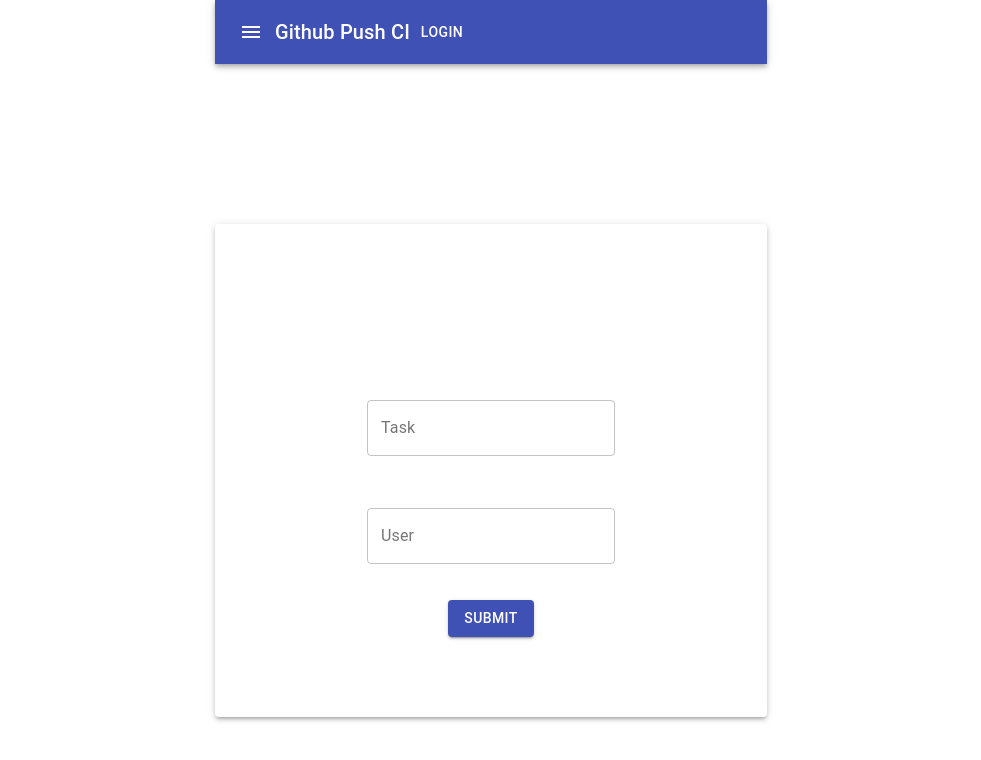
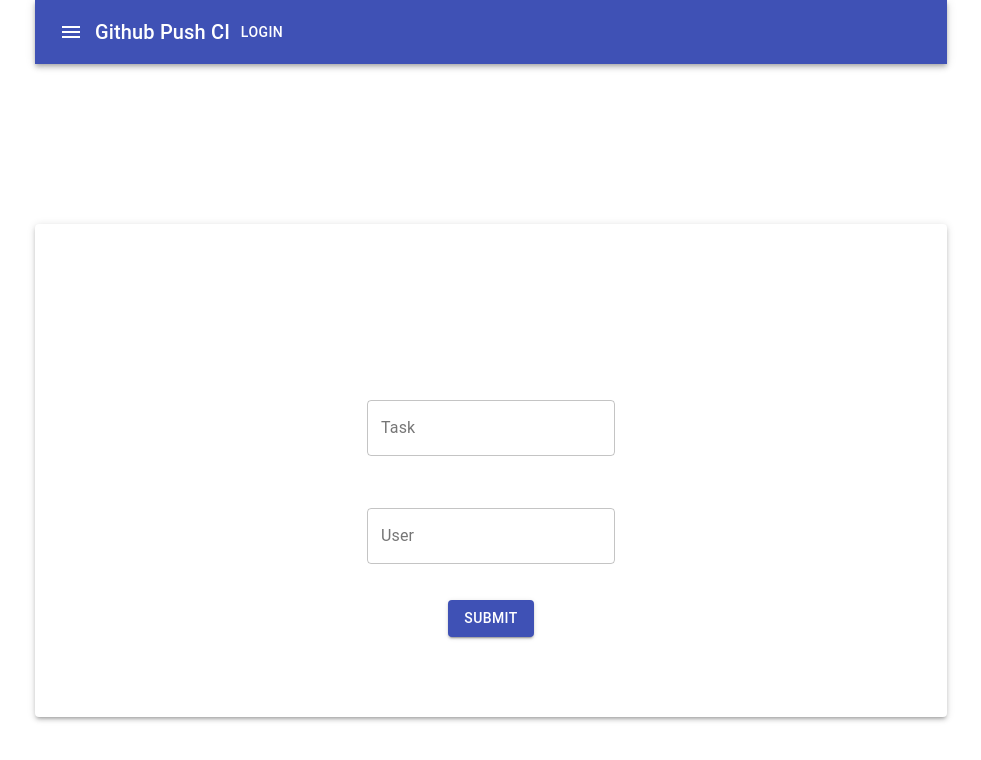
Before and after one commit to MaximeNzo/firebase-react-deploy, a React (Create React App) app: page / in a window 1280 px wide. Shown: the top 760 px of the page, without its empty margins (149-1130 px from the left). Built offline with nearby package versions, Linux system fonts and the light colour scheme.

Commit message:
from sm to md

```diff
--- a/package.json
+++ b/package.json
@@ -10,6 +10,7 @@
     "@testing-library/user-event": "^12.8.3",
     "dotenv": "^10.0.0",
     "firebase": "^8.9.0",
+    "graphql": "^15.5.1",
     "react": "^17.0.2",
     "react-dom": "^17.0.2",
     "react-router-dom": "^5.2.0",
--- a/src/App.js
+++ b/src/App.js
@@ -42,7 +42,7 @@
 
     return(
 
-      <Container maxWidth='sm' marginTop='auto' marginBottom='auto'>
+      <Container maxWidth='md' marginTop='auto' marginBottom='auto'>
 
       <AppBar position="static">
         <Toolbar>
```
Also changed, not shown: 1 other file (tests, documents, lock files or other folders).
